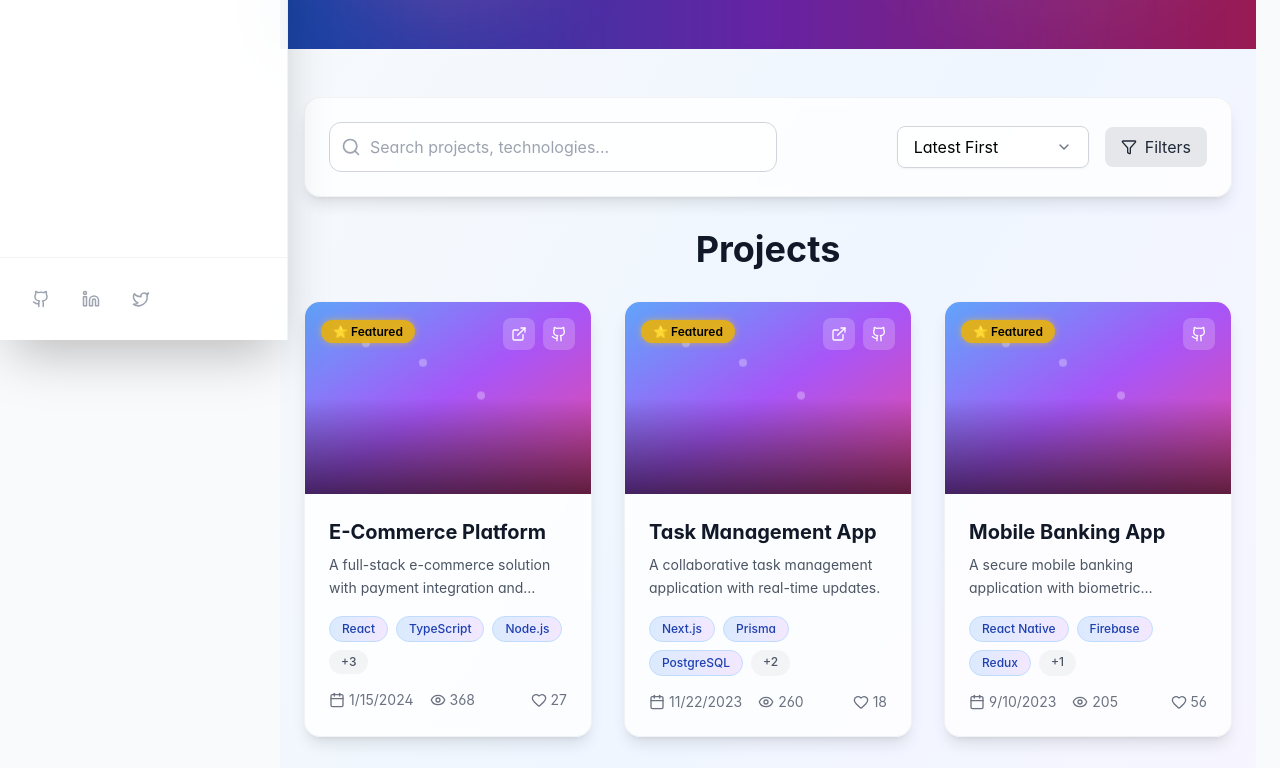
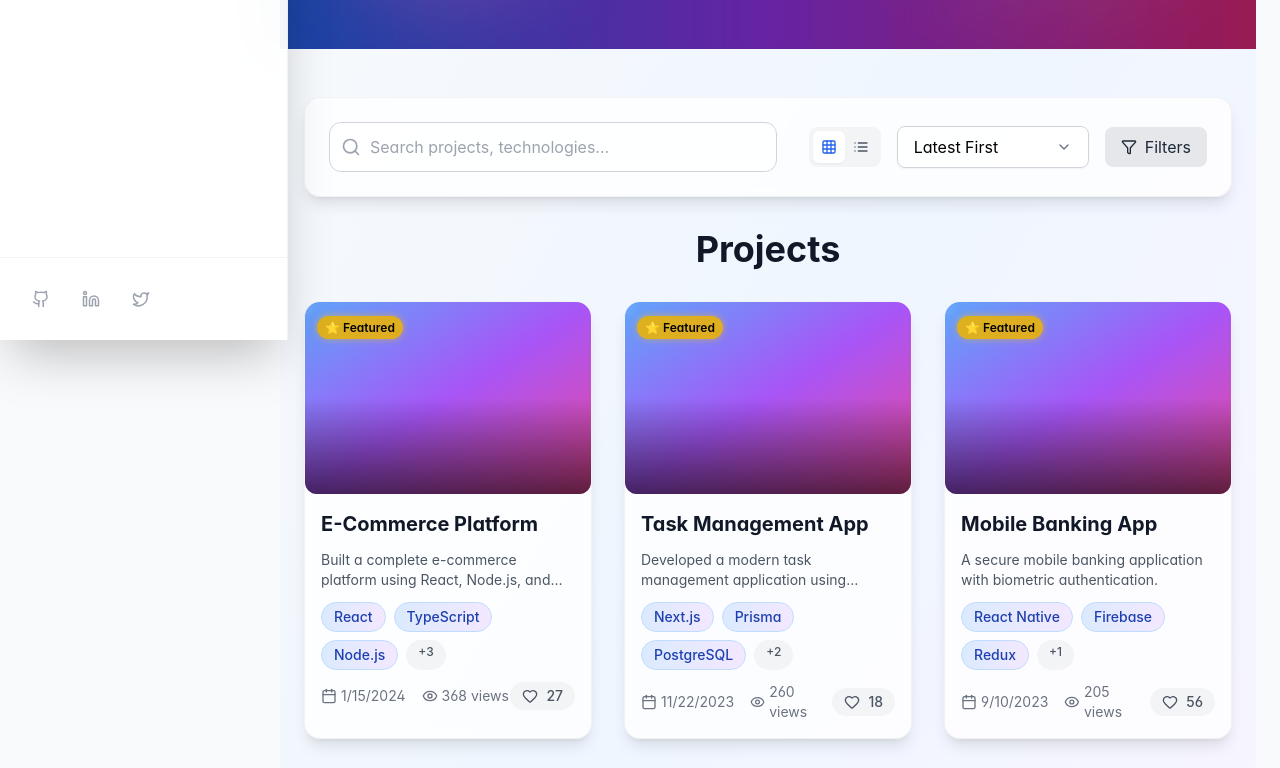
Before and after one commit to XyonShadow/XyonBoard, a React (Vite) app: page /projects in a window 1280 px wide. Shown: the part 460-1228 px from the top of the page. Built offline with nearby package versions, Linux system fonts and the light colour scheme.

Commit message:
feat(projects): add multiple view modes and optimize projectCard component structure

```diff
--- a/src/pages/Projects.tsx
+++ b/src/pages/Projects.tsx
@@ -1,5 +1,5 @@
 import React, { useState, useMemo, useEffect, useRef } from 'react';
-import { ExternalLink, Github, Calendar, Code, ChevronDown, Search, Filter, Eye, Heart } from 'lucide-react';
+import { ExternalLink, Github, Calendar, Code, ChevronDown, Grid, List, Search, Filter, Eye, Heart } from 'lucide-react';
 import { motion, AnimatePresence } from 'framer-motion';
 import './Projects.css';
 import { projects } from '../data/projects';
@@ -22,60 +22,18 @@ interface ProjectCardProps {
   project: Project;
   index: number;
   isVisible: boolean;
+  viewMode: 'grid' | 'list';
 }
 
-const ProjectCard: React.FC<ProjectCardProps> = ({ project, index, isVisible }) => {
-  const [isHovered, setIsHovered] = useState(false);
-  const views = useMemo(() => Math.floor(Math.random() * 1000) + 100, []);
-  const [likes, setLikes] = useState(Math.floor(Math.random() * 50) + 10);
-  const [isLiked, setIsLiked] = useState(false);
-
-  const handleLike = () => {
-    setIsLiked(!isLiked);
-    setLikes((prev) => (isLiked ? prev - 1 : prev + 1));
-  };
-
-  return (
-    <div
-      className={`group relative h-full bg-white/80 dark:bg-gray-800/80 backdrop-blur-sm rounded-2xl shadow-lg hover:shadow-2xl transition-all duration-500 border border-gray-200/50 dark:border-gray-700/50 overflow-hidden hover:scale-105 transform ${isVisible ? 'opacity-100 translate-y-0' : 'opacity-0 translate-y-8'}`}
-      style={{ transitionDelay: `${index * 0.1}s` }}
-      onMouseEnter={() => setIsHovered(true)}
-      onMouseLeave={() => setIsHovered(false)}
-    >
-      {/* Project Image */}
-      <div className="relative h-48 overflow-hidden bg-gradient-to-br from-blue-400 via-purple-500 to-pink-500">
-        <div
-          className={`absolute inset-0 bg-gradient-to-t from-black/60 via-transparent to-transparent transition-transform duration-500 ${
-            isHovered ? "scale-110" : ""
-          }`}
-        ></div>
-
-        {/* Floating Elements */}
-        <div className="absolute inset-0 pointer-events-none">
-          {[...Array(3)].map((_, i) => (
-            <div
-              key={i}
-              className={`absolute w-2 h-2 bg-white/30 rounded-full animate-float-${
-                i + 1
-              }`}
-              style={{
-                left: `${20 + i * 20}%`,
-                top: `${20 + i * 15}%`,
-                animationDelay: `${i * 0.5}s`,
-              }}
-            />
-          ))}
-        </div>
-
-        {/* Status Badge */}
-        <div className="absolute top-4 left-4 animate-fadeInLeft">
+/* 🔹 Small reusable badge */
+const StatusBadge: React.FC<{ project: Project }> = ({ project }) => (
   <span
-            className={`px-3 py-1 rounded-full text-xs font-semibold backdrop-blur-sm ${
+    className={`px-2 py-1 rounded-full text-xs font-semibold backdrop-blur-sm ${
       project.featured
         ? "bg-yellow-500/90 text-black animate-glow"
         : project.status === "completed"
-                ? "bg-emerald-500/90 text-white animate-pulse-slow"
-                : "bg-blue-500/90 text-white animate-bounce-gentle"
+        ? "bg-emerald-500/90 text-white"
+        : "bg-blue-500/90 text-white"
     }`}
   >
     {project.featured
@@ -84,18 +42,19 @@ const ProjectCard: React.FC<ProjectCardProps> = ({ project, index, isVisible })
       ? "✅ Completed"
       : "🚧 In Progress"}
   </span>
-        </div>
+);
 
-        {/* Action Buttons */}
-        <div className="absolute top-4 right-4 flex gap-2 opacity-0 group-hover:opacity-100 transition-all duration-500 animate-fadeInRight">
+/* 🔹 Live/GitHub Buttons */
+const ActionButtons: React.FC<{ project: Project }> = ({ project }) => (
+  <div className="absolute top-3 right-3 flex gap-2 opacity-0 group-hover:opacity-100 transition-all duration-300">
     {project.liveUrl && (
       <a
         href={project.liveUrl}
         target="_blank"
         rel="noopener noreferrer"
-              className="p-2 bg-white/20 backdrop-blur-sm rounded-lg text-white hover:bg-emerald-500 transition-all duration-300 hover:scale-125 hover:rotate-12"
+        className="p-2 bg-white/20 backdrop-blur-sm rounded-lg text-white hover:bg-emerald-500 transition-all duration-300 hover:scale-125"
       >
-              <ExternalLink size={16} />
+        <ExternalLink size={14} />
       </a>
     )}
     {project.githubUrl && (
@@ -103,54 +62,125 @@ const ProjectCard: React.FC<ProjectCardProps> = ({ project, index, isVisible })
         href={project.githubUrl}
         target="_blank"
         rel="noopener noreferrer"
-              className="p-2 bg-white/20 backdrop-blur-sm rounded-lg text-white hover:bg-gray-700 transition-all duration-300 hover:scale-125 hover:rotate-12"
+        className="p-2 bg-white/20 backdrop-blur-sm rounded-lg text-white hover:bg-gray-700 transition-all duration-300 hover:scale-125"
       >
-              <Github size={16} />
+        <Github size={14} />
       </a>
     )}
   </div>
+);
 
-        {/* Like Button */}
+/* 🔹 Like Button */
+const LikeButton: React.FC<{
+  isLiked: boolean;
+  likes: number;
+  handleLike: () => void;
+}> = ({ isLiked, likes, handleLike }) => (
   <button
+    aria-label={isLiked ? "Unlike project" : "Like project"}
     onClick={handleLike}
-          className="absolute bottom-4 right-4 p-2 bg-white/20 backdrop-blur-sm rounded-full text-white hover:bg-red-500 transition-all duration-300 opacity-0 group-hover:opacity-100 hover:scale-110"
+    className={`flex items-center gap-2 px-3 py-1 rounded-full transition-all duration-300 ${
+      isLiked
+        ? "bg-red-100 dark:bg-red-900/30 text-red-600"
+        : "bg-gray-100 dark:bg-gray-700 text-gray-600 dark:text-gray-400"
+    } hover:scale-110`}
   >
-          <Heart
-            className={`w-4 h-4 ${isLiked ? "fill-current text-red-400" : ""}`}
-          />
+    <Heart className={`w-4 h-4 ${isLiked ? "fill-current" : ""}`} />
+    <span className="text-sm font-medium">{likes}</span>
   </button>
-      </div>
+);
 
-      {/* Project Info */}
-      <div className="p-6 space-y-4">
-        <div>
-          <h3 className="font-bold text-xl mb-2 text-gray-900 dark:text-white group-hover:text-blue-600 dark:group-hover:text-blue-400 transition-colors duration-300">
-            {project.title}
-          </h3>
-          <p className="text-gray-600 dark:text-gray-400 text-sm leading-relaxed line-clamp-2">
-            {project.description}
-          </p>
-        </div>
-
-        {/* Technologies */}
-        <div className="flex gap-2 flex-wrap">
-          {project.technologies.slice(0, 3).map((tech: string, techIndex: number) => (
+/* 🔹 Tech Tags */
+const TechTags: React.FC<{
+  technologies: string[];
+  compact?: boolean;
+}> = ({ technologies, compact = false }) => (
+  <div className="flex flex-wrap gap-2">
+    {technologies
+      .slice(0, compact ? 3 : technologies.length)
+      .map((tech: string) => (
         <span
           key={tech}
-              className={`px-3 py-1 bg-gradient-to-r from-blue-100 to-purple-100 dark:from-blue-900/30 dark:to-purple-900/30 text-blue-800 dark:text-blue-200 text-xs rounded-full font-medium border border-blue-200 dark:border-blue-800 hover:scale-110 transition-transform duration-300 cursor-pointer opacity-0 animate-fadeInUp`}
-              style={{ animationDelay: `${0.5 + techIndex * 0.1}s` }}
+          className="px-3 py-1 bg-gradient-to-r from-blue-100 to-purple-100 dark:from-blue-900/30 dark:to-purple-900/30 text-blue-800 dark:text-blue-200 text-sm rounded-full font-medium border border-blue-200 dark:border-blue-800 hover:scale-110 transition-transform duration-300 cursor-pointer"
         >
           {tech}
         </span>
       ))}
-          {project.technologies.length > 3 && (
-            <span className="px-3 py-1 bg-gray-100 dark:bg-gray-700 text-gray-600 dark:text-gray-400 text-xs rounded-full font-medium hover:scale-110 transition-transform duration-300 cursor-pointer">
-              +{project.technologies.length - 3}
+    {compact && technologies.length > 3 && (
+      <span className="px-3 py-1 bg-gray-100 dark:bg-gray-700 text-gray-600 dark:text-gray-400 text-xs rounded-full font-medium">
+        +{technologies.length - 3}
       </span>
     )}
   </div>
+);
 
-        {/* Stats */}
+/* 🔹 Main Project Card */
+const ProjectCard: React.FC<ProjectCardProps> = ({
+  project,
+  index,
+  isVisible,
+  viewMode,
+}) => {
+  const [isHovered, setIsHovered] = useState(false);
+  const [isLiked, setIsLiked] = useState(false);
+  const [likes, setLikes] = useState(Math.floor(Math.random() * 50) + 10);
+  const views = useMemo(() => Math.floor(Math.random() * 1000) + 100, []);
+
+  const handleLike = () => {
+    setIsLiked((prev) => !prev);
+    setLikes((prev) => (isLiked ? prev - 1 : prev + 1));
+  };
+
+  const baseCardClasses =
+    "bg-white/80 dark:bg-gray-800/80 backdrop-blur-sm rounded-2xl shadow-lg border border-gray-200/50 dark:border-gray-700/50 hover:shadow-2xl transition-all duration-500";
+
+  const layoutClasses =
+    viewMode === "list"
+      ? "flex flex-col lg:flex-row gap-6 p-6"
+      : "group relative overflow-hidden hover:scale-105 transform";
+
+  return (
+    <div
+      className={`${baseCardClasses} ${layoutClasses} ${
+        isVisible ? "opacity-100 translate-y-0" : "opacity-0 translate-y-8"
+      }`}
+      style={{ animationDelay: `${index * 0.1}s` }}
+      onMouseEnter={() => setIsHovered(true)}
+      onMouseLeave={() => setIsHovered(false)}
+    >
+      {/* Image Section */}
+      <div
+        className={`relative ${
+          viewMode === "list" ? "lg:w-64 h-48 lg:h-32" : "h-48"
+        } bg-gradient-to-br from-blue-400 via-purple-500 to-pink-500 rounded-xl overflow-hidden group`}
+      >
+        <div
+          className={`absolute inset-0 bg-gradient-to-t from-black/60 via-transparent to-transparent transition-transform duration-500 ${
+            isHovered ? "scale-110" : ""
+          }`}
+        />
+        <div className="absolute top-3 left-3">
+          <StatusBadge project={project} />
+        </div>
+        <ActionButtons project={project} />
+      </div>
+
+      {/* Info Section */}
+      <div className="flex-1 p-4 space-y-3">
+        <h3 className="text-xl font-bold text-gray-900 dark:text-white hover:text-blue-600 dark:hover:text-blue-400 transition-colors cursor-pointer">
+          {project.title}
+        </h3>
+        <p
+          className={`text-gray-600 dark:text-gray-400 ${
+            viewMode === "list" ? "" : "line-clamp-2 text-sm"
+          }`}
+        >
+          {project.longDescription || project.description}
+        </p>
+        <TechTags
+          technologies={project.technologies}
+          compact={viewMode !== "list"}
+        />
         <div className="flex items-center justify-between text-sm text-gray-500 dark:text-gray-400">
           <div className="flex items-center gap-4">
             <div className="flex items-center gap-1">
@@ -158,14 +188,14 @@ const ProjectCard: React.FC<ProjectCardProps> = ({ project, index, isVisible })
               {new Date(project.completedDate).toLocaleDateString()}
             </div>
             <div className="flex items-center gap-1">
-              <Eye className="w-4 h-4" />
-              {views}
+              <Eye className="w-4 h-4" /> {views} views
             </div>
           </div>
-          <div className="flex items-center gap-1">
-            <Heart className="w-4 h-4" />
-            <span>{likes}</span>
-          </div>
+          <LikeButton
+            isLiked={isLiked}
+            likes={likes}
+            handleLike={handleLike}
+          />
         </div>
       </div>
     </div>
@@ -178,6 +208,8 @@ const Projects: React.FC = () => {
   );
   const [searchTerm, setSearchTerm] = useState("");
   const [sortBy, setSortBy] = useState<"date" | "name" | "featured">("date");
+  const [viewMode, setViewMode] = useState<'grid' | 'list'>('grid');
+
   const [showFilters, setShowFilters] = useState(false);
   const [isSortOpen, setIsSortOpen] = useState(false);
 
@@ -329,6 +361,30 @@ const Projects: React.FC = () => {
             </div>
 
             <div className="flex items-center gap-4">
+              {/* View Mode Toggle */}
+              <div className="flex bg-gray-100 dark:bg-gray-700 rounded-lg p-1">
+                <button
+                  onClick={() => setViewMode('grid')}
+                  className={`p-2 rounded-md transition-all duration-200 ${
+                    viewMode === 'grid'
+                      ? 'bg-white dark:bg-gray-600 text-blue-600 shadow-sm'
+                      : 'text-gray-600 dark:text-gray-400 hover:text-gray-900 dark:hover:text-gray-200'
+                  }`}
+                >
+                  <Grid className="w-4 h-4" />
+                </button>
+                <button
+                  onClick={() => setViewMode('list')}
+                  className={`p-2 rounded-md transition-all duration-200 ${
+                    viewMode === 'list'
+                      ? 'bg-white dark:bg-gray-600 text-blue-600 shadow-sm'
+                      : 'text-gray-600 dark:text-gray-400 hover:text-gray-900 dark:hover:text-gray-200'
+                  }`}
+                >
+                  <List className="w-4 h-4" />
+                </button>
+              </div>
+
               {/* Sort Dropdown */}
               <div className="relative w-48" ref={dropdownRef}>
                 <button
@@ -436,13 +492,17 @@ const Projects: React.FC = () => {
         {/* Projects Grid */}
         <div ref={containerRef}>
           {filteredProjects.length > 0 ? (
-            <div className={"grid grid-cols-1 md:grid-cols-2 lg:grid-cols-3 gap-8"}>
+            <div className={viewMode === 'grid'
+              ? 'grid grid-cols-1 md:grid-cols-2 lg:grid-cols-3 gap-8'
+              : 'space-y-6'
+            }>
               {filteredProjects.map((project, index) => (
                 <ProjectCard
                   key={project.id}
                   project={project}
                   index={index}
                   isVisible={visibleProjects[index] || false}
+                  viewMode={viewMode}
                 />
               ))}
             </div>
@@ -451,16 +511,14 @@ const Projects: React.FC = () => {
               <div className="w-64 h-64 mx-auto mb-8 bg-gradient-to-br from-blue-100 to-purple-100 dark:from-blue-900/20 dark:to-purple-900/20 rounded-full flex items-center justify-center">
                 <Search className="w-20 h-20 text-gray-400" />
               </div>
-              <h3 className="text-2xl font-bold text-gray-900 dark:text-white mb-4">
-                No Projects Found
-              </h3>
+              <h3 className="text-2xl font-bold text-gray-900 dark:text-white mb-4">No Projects Found</h3>
               <p className="text-gray-600 dark:text-gray-400 max-w-md mx-auto">
                 Try adjusting your search terms or filters to find what you're looking for.
               </p>
               <button
                 onClick={() => {
-                  setSearchTerm("");
-                  setFilter("all");
+                  setSearchTerm('');
+                  setFilter('all');
                 }}
                 className="mt-6 px-6 py-3 bg-gradient-to-r from-blue-600 to-purple-600 text-white rounded-xl font-semibold hover:scale-105 transition-transform duration-300"
               >
```
Lines whose indentation alone changed are shown as unchanged.
